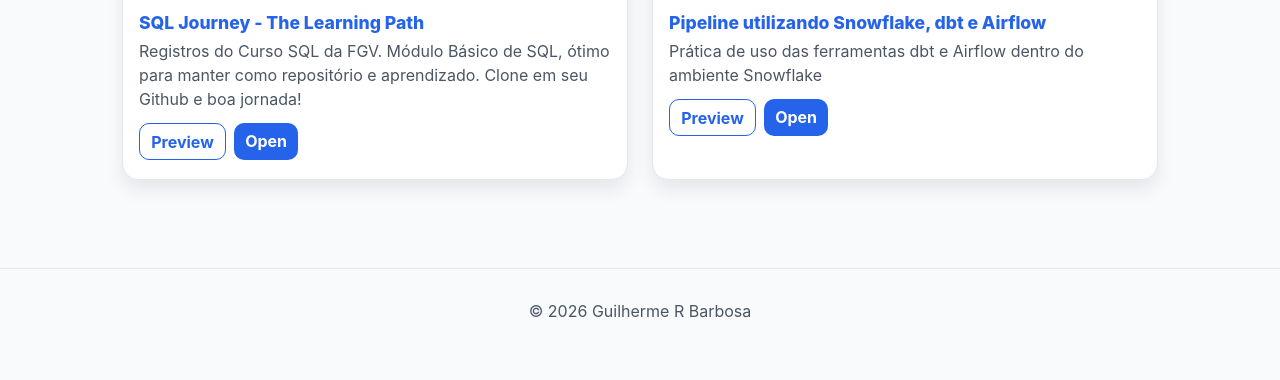
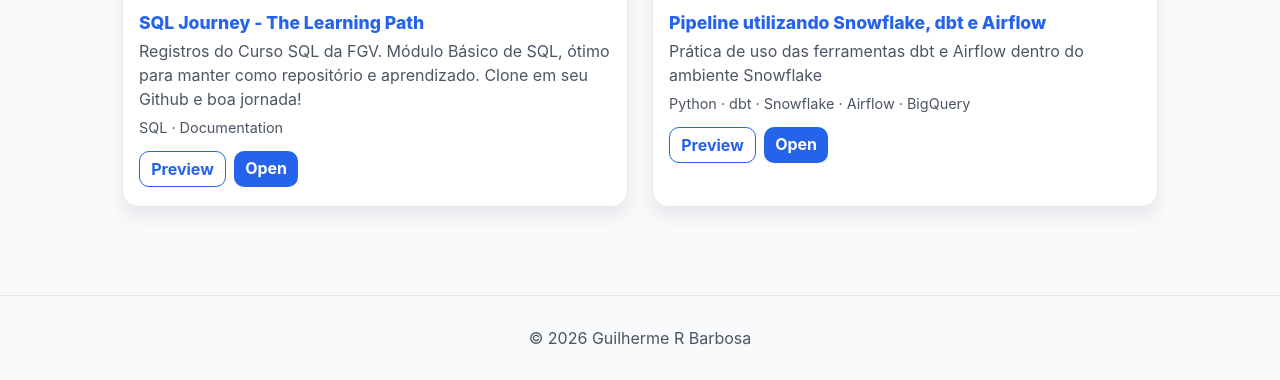
Before and after one commit to grbarbosa3/grbarbosa3.github.io, a Jekyll site: the page built from index.md, in a window 1280 px wide and 900 px high, scrolled down 1237 px, cut to the strip 520-900 px from the top of the window. Built offline with Jekyll 4.4.1, drawn with Linux system fonts in a browser that asks for light colours; before the commit the page ends 2110 px from its top, so only the background shows below that.

Commit message:
Update articles.yml

```diff
--- a/_data/articles.yml
+++ b/_data/articles.yml
@@ -1,6 +1,7 @@
 - title: "SQL Journey - The Learning Path"
   link: "https://github.com/grbarbosa3/SQL-Journey"
   description: "Registros do Curso SQL da FGV. Módulo Básico de SQL, ótimo para manter como repositório e aprendizado. Clone em seu Github e boa jornada!"
+  stack: "SQL · Documentation"
   image: "/assets/images/SQLJouney_Cover.png"
   preview_gif: "/assets/images/query_sql_journey.png"
   screenshot: "/assets/images/query_sql_journey.png"
@@ -8,6 +9,7 @@
 - title: "Pipeline utilizando Snowflake, dbt e Airflow"
   link: "https://github.com/grbarbosa3/dbt-snowflake-airflow"
   description: "Prática de uso das ferramentas dbt e Airflow dentro do ambiente Snowflake"
+  stack: "Python · dbt · Snowflake · Airflow · BigQuery"
   image: "/assets/images/dbt-snowflake-airflow.png"
   preview_gif: "/assets/images/dbt-snowflake-airflow.png"
   screenshot: "/assets/images/dbt-snowflake-airflow.png"
```
